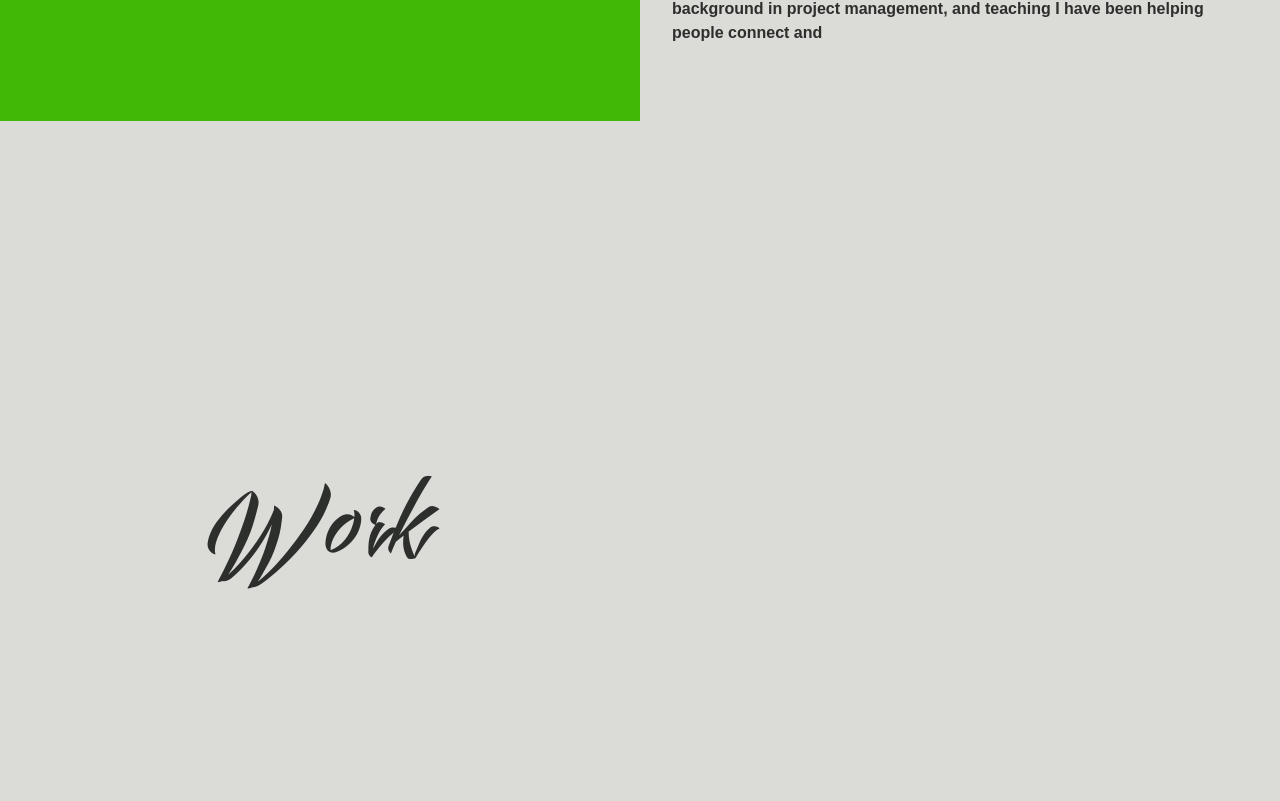
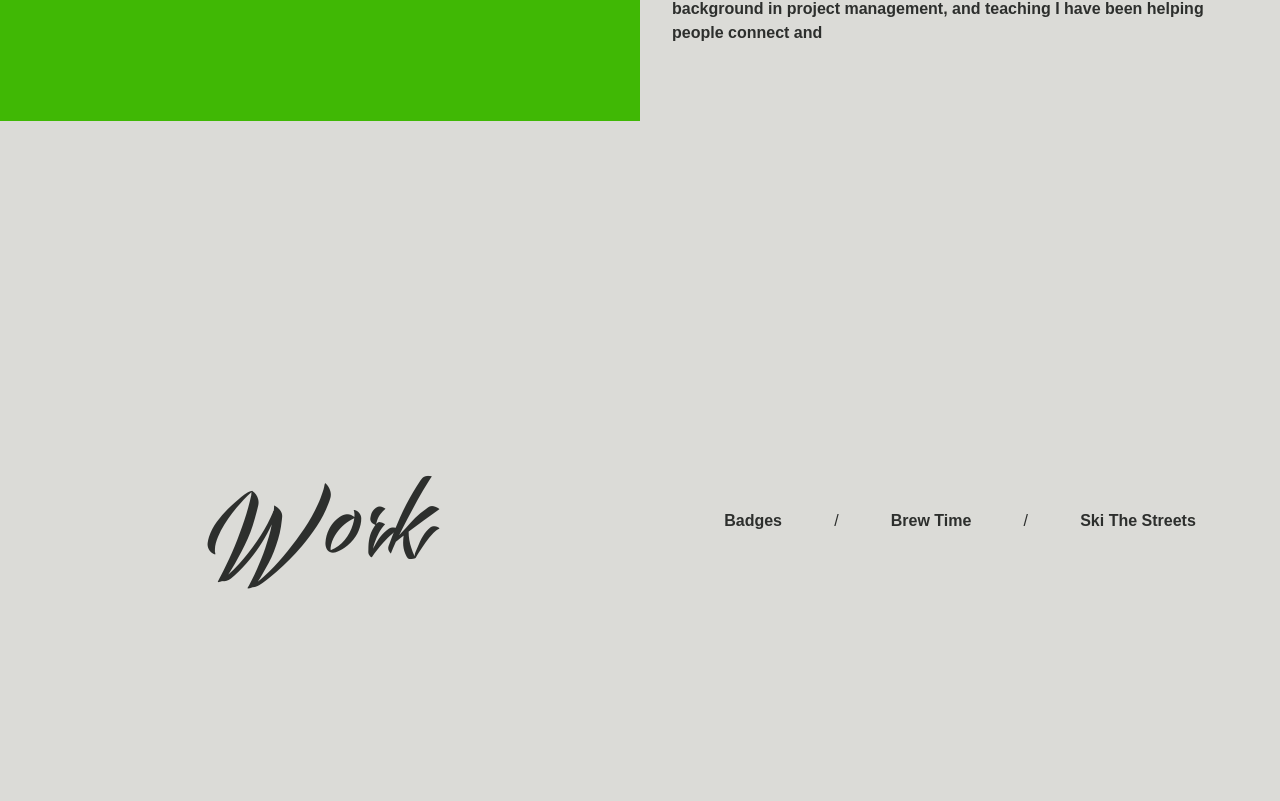
Before and after one commit to Nepsaco/portfolio, a Vue app: page / in a window 1280 px wide. Shown: the part 1479-2280 px from the top of the page. Built offline with nearby package versions, Linux system fonts and the light colour scheme; a web font is replaced by a local one.

Commit message:
linking not working like i want it to so continuing without router for now and will refactor later

```diff
--- a/src/components/Footer.vue
+++ b/src/components/Footer.vue
@@ -1,8 +1,10 @@
 <template>
         <footer class='main-footer'>
             <ul>
-                <li>about</li>/
-                <li>work</li>/
+                <li>about</li>
+                <span>/</span>
+                <li>work</li>
+                <span>/</span>
                 <li>contact</li>
             </ul>
         </footer>
--- a/src/router/index.js
+++ b/src/router/index.js
@@ -2,26 +2,26 @@ import Vue from 'vue'
 import VueRouter from 'vue-router'
 import Work from '@/views/Work'
 import Projects from '@/views/Projects'
-import SkiTheStreets from '@/components/SkiTheStreets'
+import SkiTheStreets from '@/views/SkiTheStreets'
 Vue.use(VueRouter)
 
-const routes = [
-    {
+const routes = [{
     path: '/work',
     component: Work,
-        children: [{
+    children : [{
+        path: '/',
+        name: 'work',
+        component: Projects
+    }]
+},{
     path: '/projects',
     name: 'projects',
     component: Projects,
-
 },{
     path: '/ski-the-streets',
     name: 'ski-the-streets',
     component: SkiTheStreets,
-        },]
-    },
-]
-
+}]
 
 
 const router = new VueRouter({
--- a/src/views/Nav.vue
+++ b/src/views/Nav.vue
@@ -16,7 +16,7 @@ export default {
 
 <style lang='scss'>
 
-nav {
+.main-nav {
     position: fixed;
     left: 2rem;
     top: 2rem;
--- a/src/views/Projects.vue
+++ b/src/views/Projects.vue
@@ -1,13 +1,44 @@
 <template>
-    <div>
-        <router-link :to="{name: 'ski-the-streets'}">Ski The Streets</router-link>
-        <p>hello</p>
+    <div class='project-container'>
+        <nav class='project-nav'>
+            <router-link :to="{name: 'badges'}">Badges</router-link>
+            <span>/</span>
+            <router-link :to="{name: 'brew-time'}">Brew Time</router-link>
+            <span>/</span>
+            <router-link :to="{name: 'ski-the-streets'}">Ski The Streets</router-link>
+        </nav>
     </div>
 </template>
 
 <style lang='scss'>
-    a {
-        color: $dark;
+.project-container {
+    display: flex;
+    justify-content: center;
+    align-items: center;
+    background-color: $light;
+    height: 100vh;
+    padding: 2rem;
+    color: $dark;
+
+    h2 {
         @include bold-font;
     }
+
+    @include respond-to(desktop){
+        background-color: $light;
+        width: 50vw
+    }
+
+    .project-nav {
+        display: flex;
+        justify-content: space-evenly;
+        width: 100%;
+
+        a {
+            color: $dark;
+            text-decoration: none;
+            @include bold-font;
+        }
+    }
+}
 </style>
--- a/src/views/Work.vue
+++ b/src/views/Work.vue
@@ -3,13 +3,18 @@
         <div class='work-title'>
             <h1>Work</h1>
         </div>
-        <div class='work-content'>
-            <router-view />
-        </div>
+        <Projects />
     </section>
 </template>
 
 <script>
+import Projects from '@/views/Projects'
+
+export default {
+    components: {
+        Projects,
+    }
+}
 </script>
 
 <style lang='scss'>
@@ -20,7 +25,6 @@
     color: $light;
     @include respond-to(desktop){
         height: 100vh;
-    }
     }
 
     .work-title {
@@ -37,18 +41,5 @@
         }
     }
 
-
-.work-content {
-    background-color: $light;
-    height: 100vh;
-    padding: 2rem;
-    color: $dark;
-    h2 {
-        @include bold-font;
-    }
-    @include respond-to(desktop){
-        background-color: $light;
-        width: 50vw
-    }
 }
 </style>
```
Also changed, not shown: src/views/SkiTheStreets.vue (renamed from src/components/SkiTheStreets.vue). Lines whose indentation alone changed are shown as unchanged.
